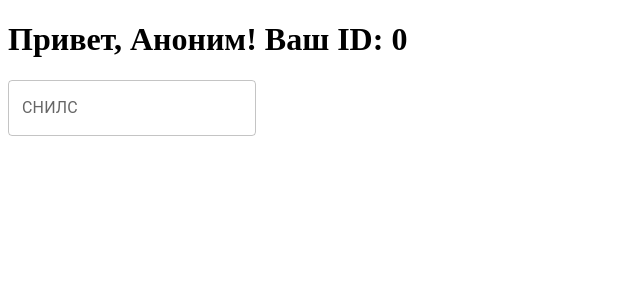
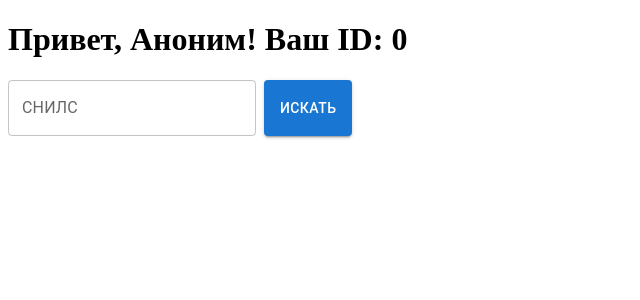
Before and after one commit to oleg-medovikov/form_60, a React (Vite) app in the folder web/: page / in a window 1280 px wide. Shown: the top 300 px of the page, without its empty margins (0-640 px from the left). Built offline with nearby package versions, Linux system fonts and the light colour scheme; no server answers.

Commit message:
Rename FormSNILS to PatientSearch; add snils mask

```diff
--- a/web/src/App.tsx
+++ b/web/src/App.tsx
@@ -1,10 +1,10 @@
 import { Route, Routes } from 'react-router-dom';
 
-import { FormSNILS } from '@pages/FormSNILS';
+import { PatientSearch } from '@pages/PatientSearch';
 
 const App = () => (
   <Routes>
-    <Route path="/" element={<FormSNILS />} />
+    <Route path="/" element={<PatientSearch />} />
   </Routes>
 );
 
--- a/web/src/pages/FormSNILS.tsx
+++ b/web/src/pages/PatientSearch.tsx
@@ -1,16 +1,34 @@
 import { useEffect, useState } from 'react';
+import { useForm } from 'react-hook-form';
 import { useSearchParams } from 'react-router-dom';
-import { useForm } from 'react-hook-form';
+import Button from '@mui/material/Button';
+import Input from '@mui/material/Input';
 import TextField from '@mui/material/TextField';
+import styled from '@emotion/styled';
 
 type Props = {};
 
-const FormSNILS: React.FC<Props> = () => {
+const StyledForm = styled.form`
+  display: flex;
+  gap: 4px;
+`;
+
+const PatientSearch: React.FC<Props> = () => {
   const [searchParams] = useSearchParams();
   const [userID, setUserID] = useState('');
   const [userFIO, setUserFIO] = useState('');
-  const { register, handleSubmit } = useForm();
+  const { register, handleSubmit, setValue } = useForm();
   const onSubmit = (data: any) => console.log(data);
+
+  const onSnilsChange = (e: React.ChangeEvent<HTMLInputElement>) => {
+    const masked = e.target.value
+      .replace(/\D/g, '')
+      .replace(/^(\d{3})-?(\d{1,3})$/, '$1-$2')
+      .replace(/^(\d{3})-?(\d{3})-?(\d{1,3})$/, '$1-$2-$3')
+      .replace(/^(\d{3})-?(\d{3})-?(\d{3})\s?(\d{1,2})(\d+)?$/, '$1-$2-$3 $4');
+
+    setValue('snils', masked);
+  };
 
   useEffect(() => {
     const getData = async () => {
@@ -20,6 +38,7 @@ const FormSNILS: React.FC<Props> = () => {
         const { user_id: id, first_name: firstName, second_name: secondName } = await res.json();
         setUserID(id);
         setUserFIO(`${firstName} ${secondName}`);
+        setValue('identificator', id)
       } catch (err) {
         setUserID('0');
         setUserFIO('Аноним');
@@ -38,16 +57,20 @@ const FormSNILS: React.FC<Props> = () => {
           Привет, {userFIO}! Ваш ID: {userID}
         </h1>
       )}
-      <form onSubmit={handleSubmit(onSubmit)}>
+      <StyledForm onSubmit={handleSubmit(onSubmit)}>
         <TextField
           type="search"
           variant="outlined"
           label="СНИЛС"
-          {...register('snils', { required: true })}
+          {...register('snils', { required: true, onChange: onSnilsChange })}
         />
-      </form>
+        <Input type="hidden" {...register('identificator', { required: true })} />
+        <Button type="submit" variant="contained">
+          Искать
+        </Button>
+      </StyledForm>
     </>
   );
 };
 
-export { FormSNILS };
+export { PatientSearch };
```
